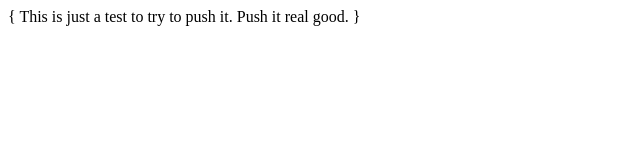
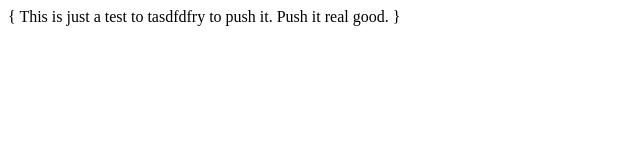
Before and after one commit to JaicB/github-intro-v2, a plain HTML site: page index.html in a window 1280 px wide. Shown: the full height of the page, 0-640 px from the left. Drawn offline with Linux system fonts and the light colour scheme.

Commit message:
Update index.html

```diff
--- a/index.html
+++ b/index.html
@@ -7,7 +7,7 @@
 </head>
 <body>
   {
-    This is just a test to try to push it. Push it real good.
+    This is just a test to tasdfdfry to push it. Push it real good.
   }
 </body>
 </html>
```
